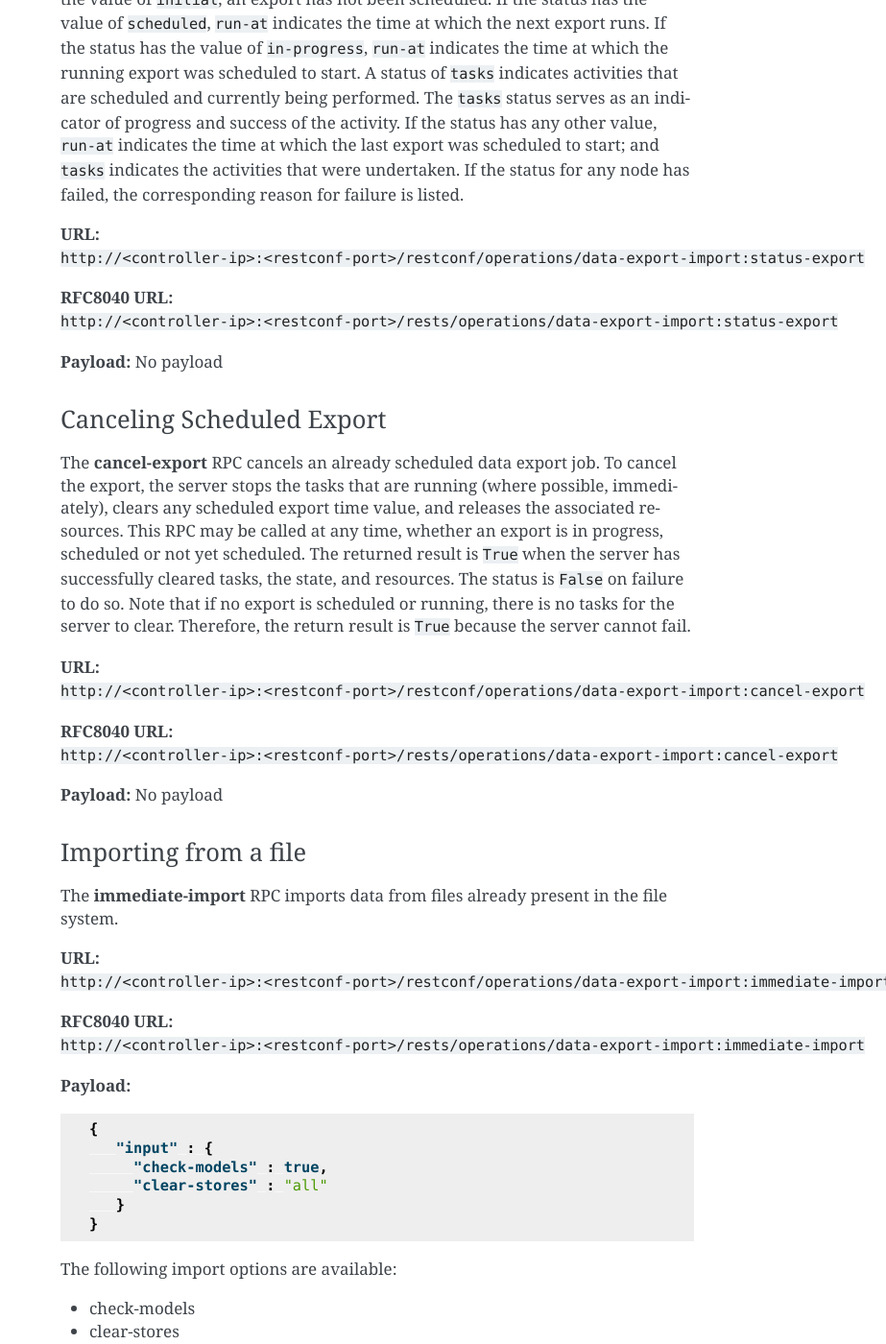
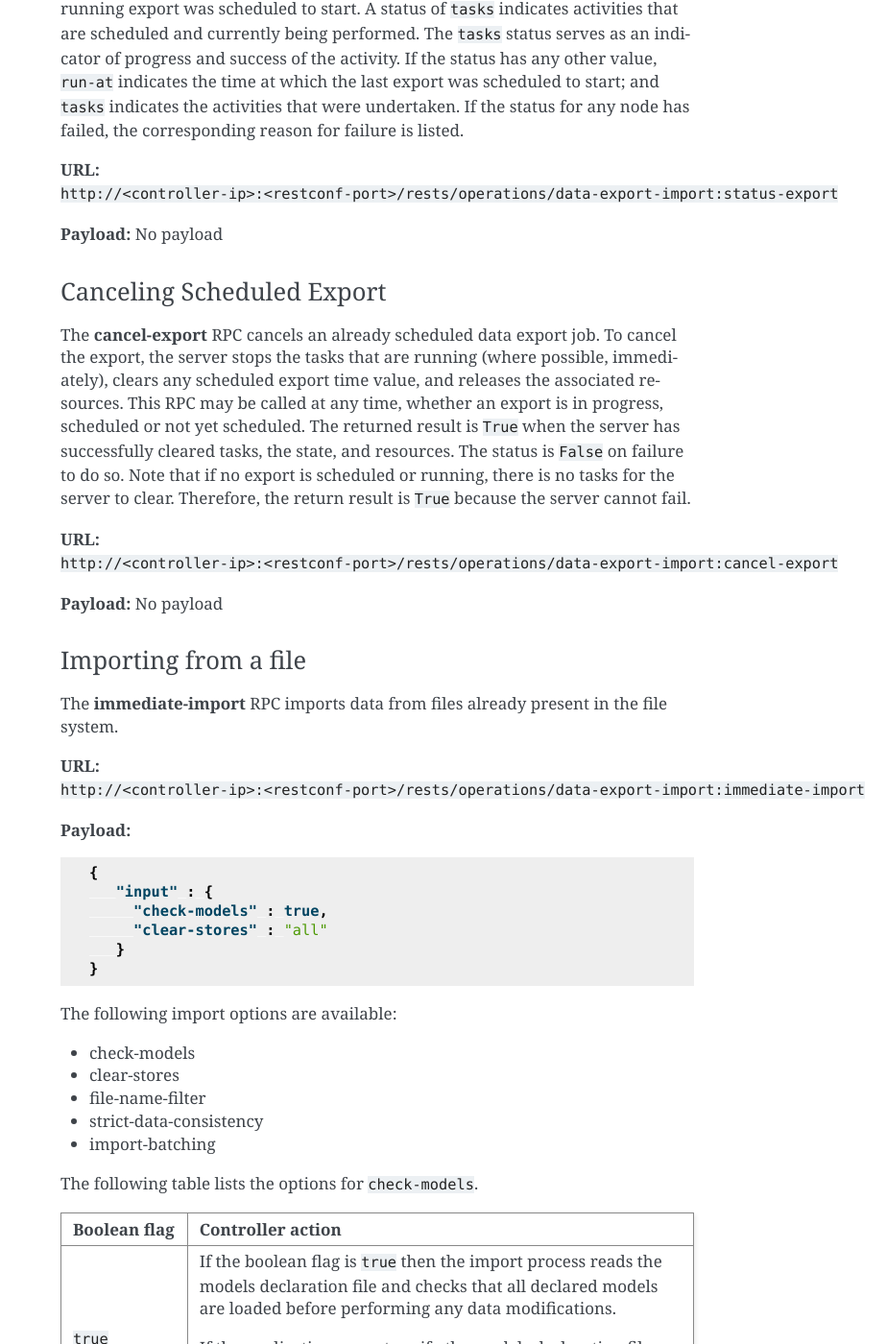
Before and after one commit to opendaylight/daexim, a Sphinx documentation site: the page built from docs/user-guide.rst, in a window 1280 px wide and 1400 px high, scrolled down 3971 px. Shown: the whole window at 96% size, without its empty margins (357-1280 px from the left). Built offline with Sphinx 7.4.7, drawn with Linux system fonts in a browser that asks for light colours; some of the changed text lies outside the part shown.

Commit message:
Remove bierman paths from user-guide
Removed bierman02 RESTCONF paths from user-guide.

JIRA: DAEXIM-18
Change-Id: I61a03855e97909e25885cfdfe58c10c364d575db
Signed-off-by: Oleksandr Zharov <oleksandr.zharov@pantheon.tech>

```diff
--- a/docs/user-guide.rst
+++ b/docs/user-guide.rst
@@ -94,9 +94,7 @@ in the future. Each exported file has a JSON-encoded object that contains
 module data from the corresponding data store. Each file contains at least
 one empty JSON object.
 
-**URL:** ``http://<controller-ip>:<restconf-port>/restconf/operations/data-export-import:schedule-export``
-
-**RFC8040 URL:** ``http://<controller-ip>:<restconf-port>/rests/operations/data-export-import:schedule-export``
+**URL:** ``http://<controller-ip>:<restconf-port>/rests/operations/data-export-import:schedule-export``
 
 **Payload:**
 
@@ -228,9 +226,7 @@ export was scheduled to start; and ``tasks`` indicates the activities that
 were undertaken. If the status for any node has failed, the
 corresponding reason for failure is listed.
 
-**URL:** ``http://<controller-ip>:<restconf-port>/restconf/operations/data-export-import:status-export``
-
-**RFC8040 URL:** ``http://<controller-ip>:<restconf-port>/rests/operations/data-export-import:status-export``
+**URL:** ``http://<controller-ip>:<restconf-port>/rests/operations/data-export-import:status-export``
 
 **Payload:** No payload
 
@@ -250,9 +246,7 @@ successfully cleared tasks, the state, and resources. The status is
 running, there is no tasks for the server to clear. Therefore, the
 return result is ``True`` because the server cannot fail.
 
-**URL:** ``http://<controller-ip>:<restconf-port>/restconf/operations/data-export-import:cancel-export``
-
-**RFC8040 URL:** ``http://<controller-ip>:<restconf-port>/rests/operations/data-export-import:cancel-export``
+**URL:** ``http://<controller-ip>:<restconf-port>/rests/operations/data-export-import:cancel-export``
 
 **Payload:** No payload
 
@@ -263,9 +257,7 @@ Importing from a file
 The **immediate-import** RPC imports data from files already present in
 the file system.
 
-**URL:** ``http://<controller-ip>:<restconf-port>/restconf/operations/data-export-import:immediate-import``
-
-**RFC8040 URL:** ``http://<controller-ip>:<restconf-port>/rests/operations/data-export-import:immediate-import``
+**URL:** ``http://<controller-ip>:<restconf-port>/rests/operations/data-export-import:immediate-import``
 
 **Payload:**
 
@@ -407,9 +399,7 @@ values of status, ``imported-at`` indicates the time at which the
 restoration has taken place. List nodes hold status about the
 restoration for each node.
 
-**URL:** ``http://<controller-ip>:<restconf-port>/restconf/operations/data-export-import:status-import``
-
-**RFC8040 URL:** ``http://<controller-ip>:<restconf-port>/rests/operations/data-export-import:status-import``
+**URL:** ``http://<controller-ip>:<restconf-port>/rests/operations/data-export-import:status-import``
 
 **Payload:** No payload
 
```
